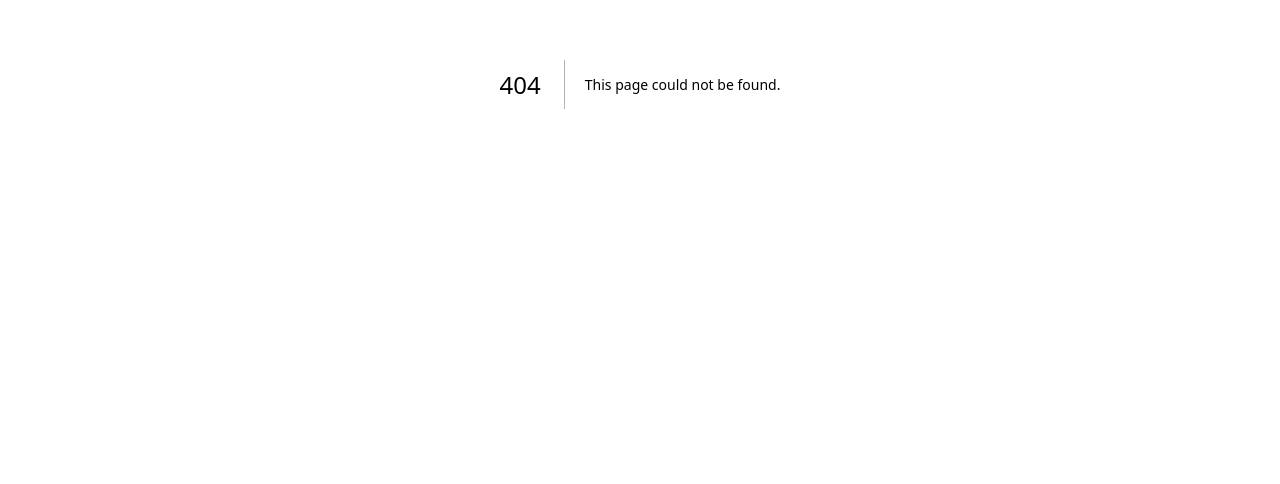
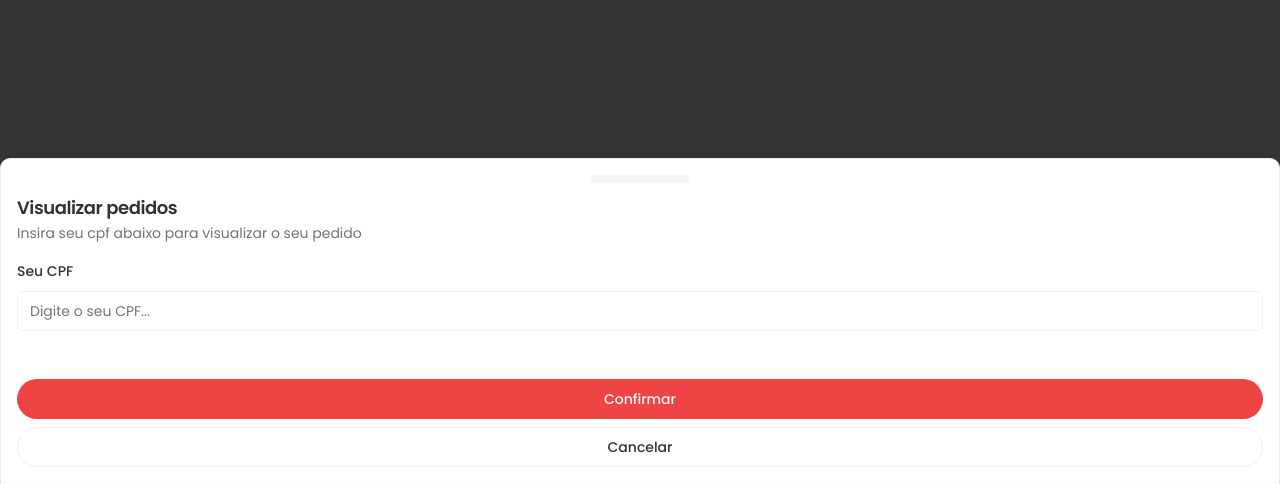
Before and after one commit to Carecsnay/mac-donalds, a Next.js app: page /1/orders in a window 1280 px wide. Before the commit this address had no page. Shown: the part 316-800 px from the top of the page. Built offline with nearby package versions, Linux system fonts and the light colour scheme.

Commit message:
feat: add components to order router

```diff
--- a/src/app/[slug]/menu/components/finish-order-dialog.tsx
+++ b/src/app/[slug]/menu/components/finish-order-dialog.tsx
@@ -2,10 +2,12 @@
 
 import { zodResolver } from "@hookform/resolvers/zod";
 import { ConsumptionMethod } from "@prisma/client";
+import { Loader2Icon } from "lucide-react";
 import { useParams, useSearchParams } from "next/navigation";
-import { useContext } from "react";
+import { useContext, useTransition } from "react";
 import { useForm } from "react-hook-form";
 import { PatternFormat } from "react-number-format";
+import { toast } from "sonner";
 import { z } from "zod";
 
 import { Button } from "@/components/ui/button";
@@ -56,6 +58,7 @@
   const { slug } = useParams<{ slug: string }>();
   const { products } = useContext(CartContext); //produtos que estão no contexto
   const searchParams = useSearchParams();
+  const [isPending, startTransition] = useTransition();
   const form = useForm<FormSchema>({
     resolver: zodResolver(formSchema),
     defaultValues: {
@@ -70,12 +73,16 @@
       const consumptionMethod = searchParams.get(
         "consumptionMethod",
       ) as ConsumptionMethod;
+      startTransition(async () => {
         await createOrder({
           consumptionMethod,
           customerCpf: data.cpf,
           customerName: data.name,
           products,
           slug,
+        });
+        onOpenChange(false);
+        toast.success("Pedido finalizado com sucesso!");
       });
     } catch (error) {
       console.error(error);
@@ -132,7 +139,9 @@
                   type="submit"
                   variant={"destructive"}
                   className="rounded-full"
+                  disabled={isPending}
                 >
+                  {isPending && <Loader2Icon className="animate-spin" />}
                   Finalizar
                 </Button>
                 <DrawerClose asChild>
--- /dev/null
+++ b/src/app/[slug]/orders/components/cpf-form.tsx
@@ -0,0 +1,114 @@
+"use client";
+
+import { zodResolver } from "@hookform/resolvers/zod";
+import { usePathname, useRouter } from "next/navigation";
+import { useForm } from "react-hook-form";
+import { PatternFormat } from "react-number-format";
+import { z } from "zod";
+
+import { Button } from "@/components/ui/button";
+import {
+  Drawer,
+  DrawerClose,
+  DrawerContent,
+  DrawerDescription,
+  DrawerFooter,
+  DrawerHeader,
+  DrawerTitle,
+} from "@/components/ui/drawer";
+import {
+  Form,
+  FormControl,
+  FormField,
+  FormItem,
+  FormLabel,
+  FormMessage,
+} from "@/components/ui/form";
+import { Input } from "@/components/ui/input";
+
+import {
+  isValidCpf,
+  removeCpfPunctuation,
+} from "../../menu/helpers/validade-cpf";
+
+const formSchema = z.object({
+  // Trim não considera espaço em branco
+  cpf: z
+    .string()
+    .trim()
+    .min(1, {
+      message: "O CPF é obrigatório.",
+    })
+    .refine((value) => isValidCpf(value), { message: "O CPF é inválido." }),
+});
+
+type FormSchema = z.infer<typeof formSchema>;
+
+const CpfForm = () => {
+  const form = useForm<FormSchema>({
+    resolver: zodResolver(formSchema),
+  });
+
+  const router = useRouter();
+  const handleCancel = () => {
+    router.back();
+  };
+  const pathname = usePathname(); //pegar a rota atual
+
+  const onSubmit = (data: FormSchema) => {
+    router.push(`${pathname}?cpf=${removeCpfPunctuation(data.cpf)}`);
+  };
+
+  return (
+    <Drawer open>
+      <DrawerContent>
+        <DrawerHeader>
+          <DrawerTitle>Visualizar pedidos</DrawerTitle>
+          <DrawerDescription>
+            Insira seu cpf abaixo para visualizar o seu pedido
+          </DrawerDescription>
+        </DrawerHeader>
+        <Form {...form}>
+          <form onSubmit={form.handleSubmit(onSubmit)} className="space-y-8">
+            <FormField
+              control={form.control}
+              name="cpf"
+              render={({ field }) => (
+                <FormItem className="mx-4">
+                  <FormLabel>Seu CPF</FormLabel>
+                  <FormControl>
+                    <PatternFormat
+                      placeholder="Digite o seu CPF..."
+                      format="###.###.###-##"
+                      customInput={Input}
+                      {...field}
+                    />
+                  </FormControl>
+                  <FormMessage />
+                </FormItem>
+              )}
+            />
+            <DrawerFooter>
+              <Button variant={"destructive"} className="w-full rounded-full">
+                Confirmar
+              </Button>
+              <DrawerClose asChild>
+                <Button
+                  variant="outline"
+                  className="w-full rounded-full"
+                  onClick={handleCancel}
+                >
+                  Cancelar
+                </Button>
+              </DrawerClose>
+            </DrawerFooter>
+          </form>
+        </Form>
+      </DrawerContent>
+    </Drawer>
+  );
+};
+
+// http://localhost:3000/fsw-donalds/orders?cpf=54500774084
+
+export default CpfForm;
--- /dev/null
+++ b/src/app/[slug]/orders/components/order-list.tsx
@@ -0,0 +1,77 @@
+import { Prisma } from "@prisma/client";
+import { ChevronLeftIcon, ScrollTextIcon } from "lucide-react";
+import Image from "next/image";
+
+import { Button } from "@/components/ui/button";
+import { Card, CardContent } from "@/components/ui/card";
+import { Separator } from "@/components/ui/separator";
+import { formatCurrency } from "@/helpers/format-currency";
+
+interface OrderListProps {
+  orders: Array<
+    Prisma.OrderGetPayload<{
+      include: {
+        restaurant: {
+          select: {
+            name: true;
+            avatarImageUrl: true;
+          };
+        };
+        orderProducts: {
+          include: {
+            product: true;
+          };
+        };
+      };
+    }>
+  >;
+}
+
+const OrderList = ({ orders }: OrderListProps) => {
+  return (
+    <div className="space-y-6 p-6">
+      <Button size={"icon"} variant={"secondary"} className="rounded-full">
+        <ChevronLeftIcon />
+      </Button>
+      <div className="flex items-center gap-3">
+        <ScrollTextIcon />
+        <h2 className="text-lg font-semibold">Meus pedidos</h2>
+      </div>
+      {orders.map((order) => (
+        <Card key={order.id}>
+          <CardContent className="space-y-4 p-5">
+            <div className="w-fit rounded-full bg-gray-400 px-2 py-1 text-xs font-semibold text-white">
+              Em preparo
+            </div>
+            <div className="flex items-center gap-2">
+              <div className="relative h-5 w-5">
+                <Image
+                  src={order.restaurant.avatarImageUrl}
+                  alt={order.restaurant.name}
+                  fill
+                  className="rounded-sm"
+                />
+              </div>
+              <p className="text-sm font-semibold">{order.restaurant.name}</p>
+            </div>
+            <Separator />
+            <div className="space-y-2">
+              {order.orderProducts.map((orderProduct) => (
+                <div key={orderProduct.id} className="flex items-center gap-2">
+                  <div className="flex h-5 w-5 items-center justify-center rounded-full bg-gray-400 text-xs font-semibold text-white">
+                    {orderProduct.quantity}
+                  </div>
+                  <p className="text-sm">{orderProduct.product.name}</p>
+                </div>
+              ))}
+            </div>
+            <Separator />
+            <p className="text-sm font-medium">{formatCurrency(order.total)}</p>
+          </CardContent>
+        </Card>
+      ))}
+    </div>
+  );
+};
+
+export default OrderList;
--- /dev/null
+++ b/src/app/[slug]/orders/page.tsx
@@ -0,0 +1,40 @@
+import { db } from "@/lib/prisma";
+
+import { isValidCpf, removeCpfPunctuation } from "../menu/helpers/validade-cpf";
+import CpfForm from "./components/cpf-form";
+import OrderList from "./components/order-list";
+
+interface OrdersProps {
+  searchParams: Promise<{ cpf: string }>;
+}
+
+const OrdersPage = async ({ searchParams }: OrdersProps) => {
+  const { cpf } = await searchParams;
+  if (!cpf) {
+    return <CpfForm />;
+  }
+
+  if (!isValidCpf(cpf)) {
+    return <CpfForm />;
+  }
+
+  const orders = await db.order.findMany({
+    where: { customerCpf: removeCpfPunctuation(cpf) },
+    include: {
+      restaurant: {
+        select: {
+          name: true,
+          avatarImageUrl: true,
+        },
+      },
+      orderProducts: {
+        include: {
+          product: true,
+        },
+      },
+    },
+  });
+  return <OrderList orders={orders} />;
+};
+
+export default OrdersPage;
```
Lines whose indentation alone changed are shown as unchanged.
